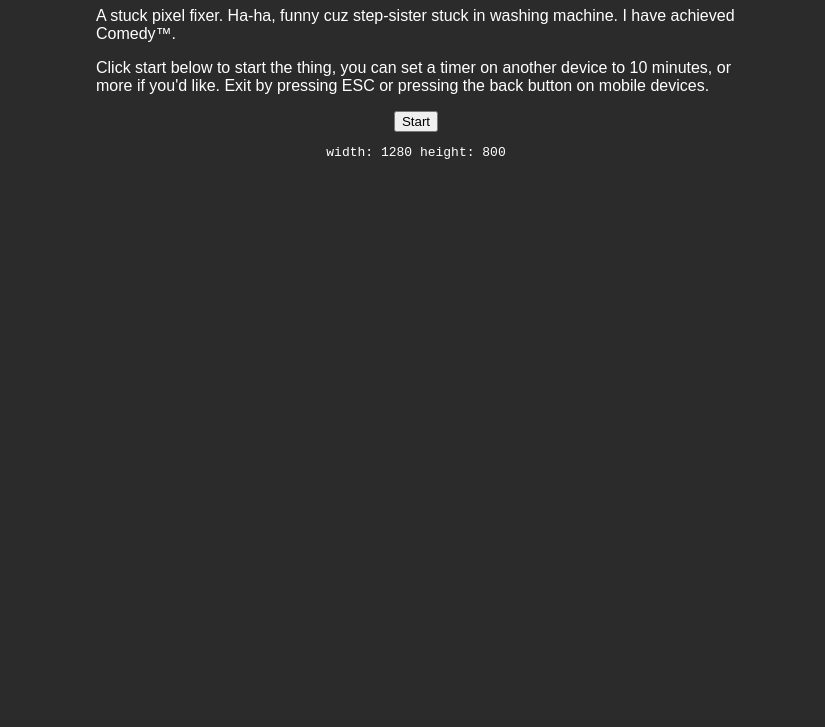
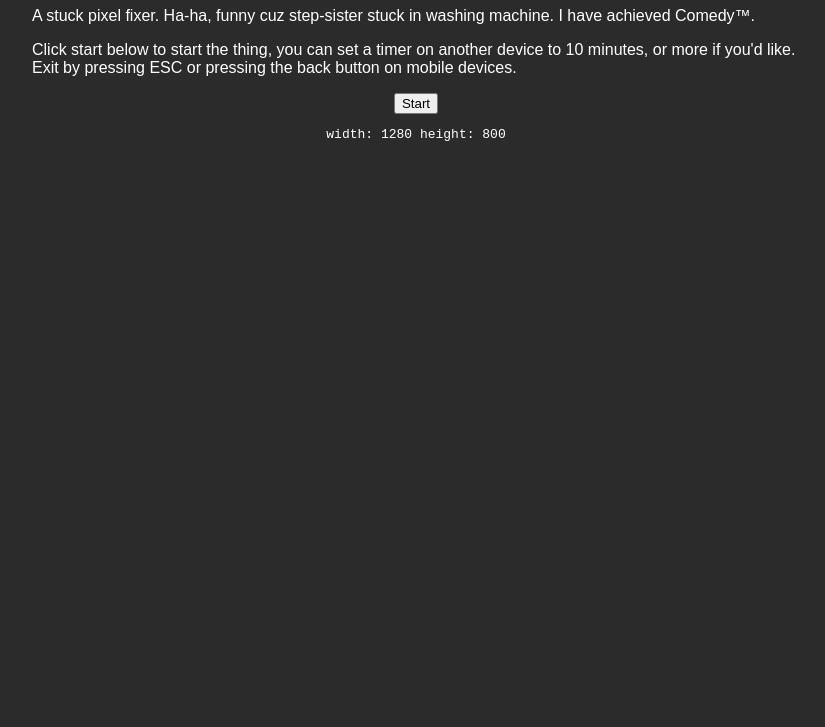
Before and after one commit to chfour/waydsp, a plain HTML site: page index.html in a window 1280 px wide. Shown: the part 73-800 px from the top of the page, without its empty margins (224-1049 px from the left). Drawn offline with Linux system fonts and the light colour scheme.

Commit message:
UI tweaks

```diff
--- a/index.html
+++ b/index.html
@@ -16,9 +16,19 @@
             overflow: hidden;
         }
         #main {
-            width: 50%;
+            width: 90%;
             height: 50%;
             margin: auto;
+        }
+        @media (min-width: 720px) {
+            #main {
+                width: 70%;
+            }
+        }
+        @media (min-width: 1200px) {
+            #main {
+                width: 60%;
+            }
         }
         .button, #winsize {
             display: block;
@@ -28,6 +38,7 @@
         #canvas {
             width: 100%;
             height: 100%;
+            image-rendering: crisp-edges;
         }
     </style>
 </head>
```
